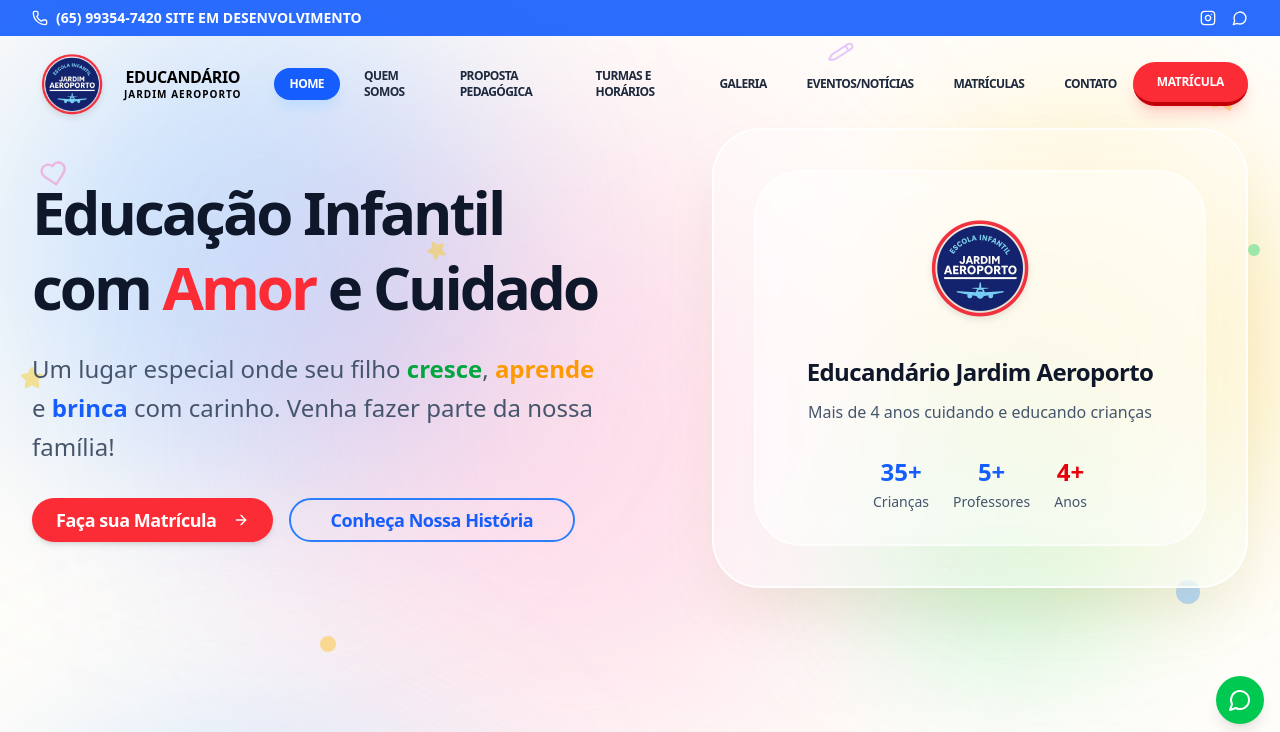
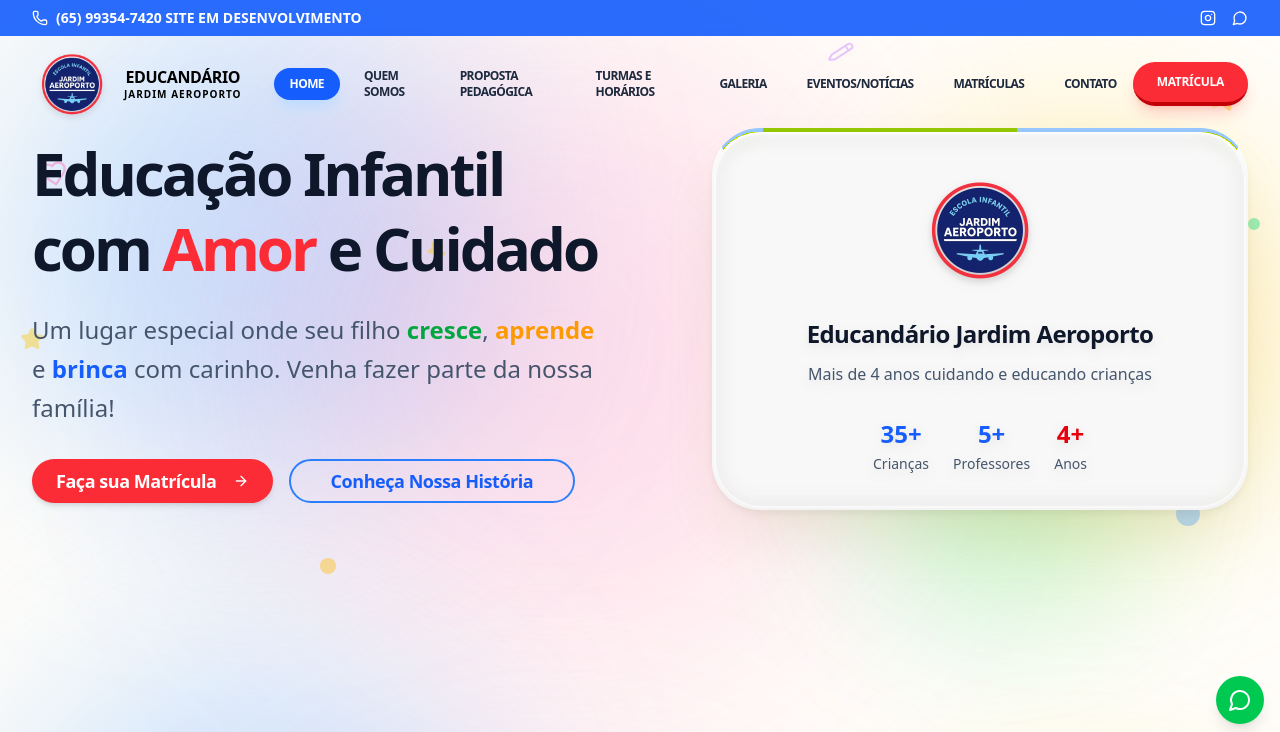
Before and after one commit to wstvns/educandario-jardim-aeroporto, a React (Vite) app: page / in a window 1280 px wide. Shown: the top 732 px of the page. Built offline with nearby package versions, Linux system fonts and the light colour scheme.

Commit message:
fix: atualiza sombra quebrada e link nas páginas Home e Matrículas

```diff
--- a/src/pages/Home.jsx
+++ b/src/pages/Home.jsx
@@ -132,8 +132,8 @@ const Home = () => {
             </div>
 
             <div className="relative lg:pl-8">
-              <div className="bg-white/40 backdrop-blur-xl rounded-[3rem] p-10 shadow-[0_30px_60px_-15px_rgba(180,160,100,0.2)] hover:shadow-[0_40px_80px_-15px_rgba(180,160,100,0.3)] hover:-translate-y-2 transition-all duration-300 ease-out border-2 border-white/80">
-                <div className="bg-white/30 backdrop-blur-md rounded-[3rem] p-8 text-center border-2 border-white/60">
+              <div className="border-2 border-white/80 border-t-4 border-t-blue-400/60 shadow-[0_30px_60px_-15px_rgba(180,160,100,0.2)] hover:shadow-[0_40px_80px_-15px_rgba(180,160,100,0.3)] hover:-translate-y-2 transition-all duration-300 ease-out bg-white rounded-[3rem]">
+                <div className="bg-white/30 backdrop-blur-md rounded-[3rem] p-8 text-center border-2 border-white/60 drop-shadow-lg">
                   <div className="w-32 h-32 flex items-center justify-center mx-auto mb-6">
                     <img src="/favicon.png" alt="Logo" className="w-full h-full object-cover drop-shadow-md" />
                   </div>
--- a/src/pages/Matriculas.jsx
+++ b/src/pages/Matriculas.jsx
@@ -58,7 +58,7 @@ const Matriculas = () => {
                 size="lg"
                 className="bg-red-500 text-white rounded-full px-10 py-5 text-lg font-bold hover:bg-red-600 hover:scale-95 transition-all duration-300 ease-out"
               >
-                <Link to="/contato">
+                <Link to="https://api.whatsapp.com/send/?phone=556593547420&text=Ol%C3%A1%2C%20gostaria%20de%20solicitar%20uma%20matr%C3%ADcula%21&type=phone_number&app_absent=0">
                   Faça sua Matrícula Agora
                   <ArrowRight className="ml-2 h-5 w-5" />
                 </Link>
```
